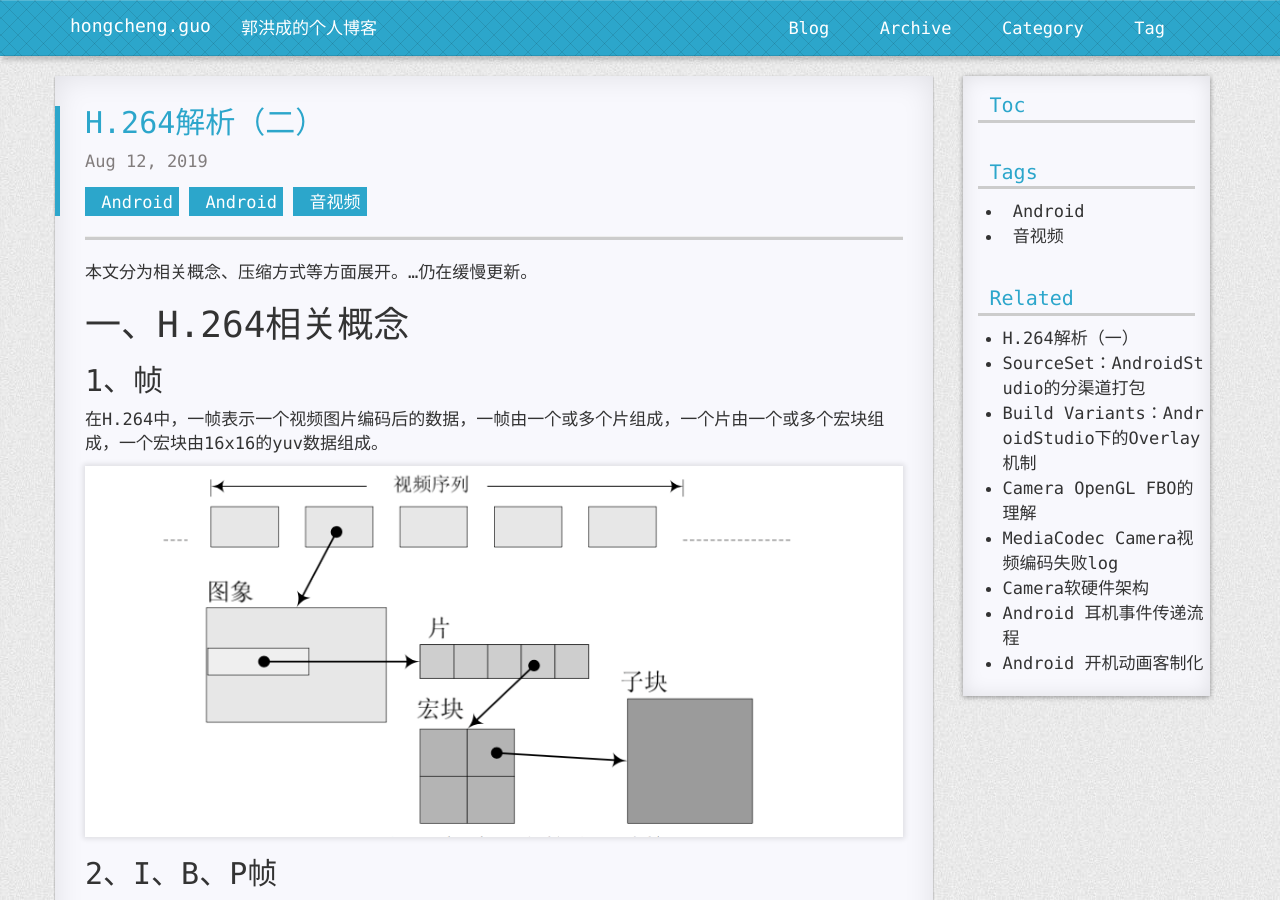
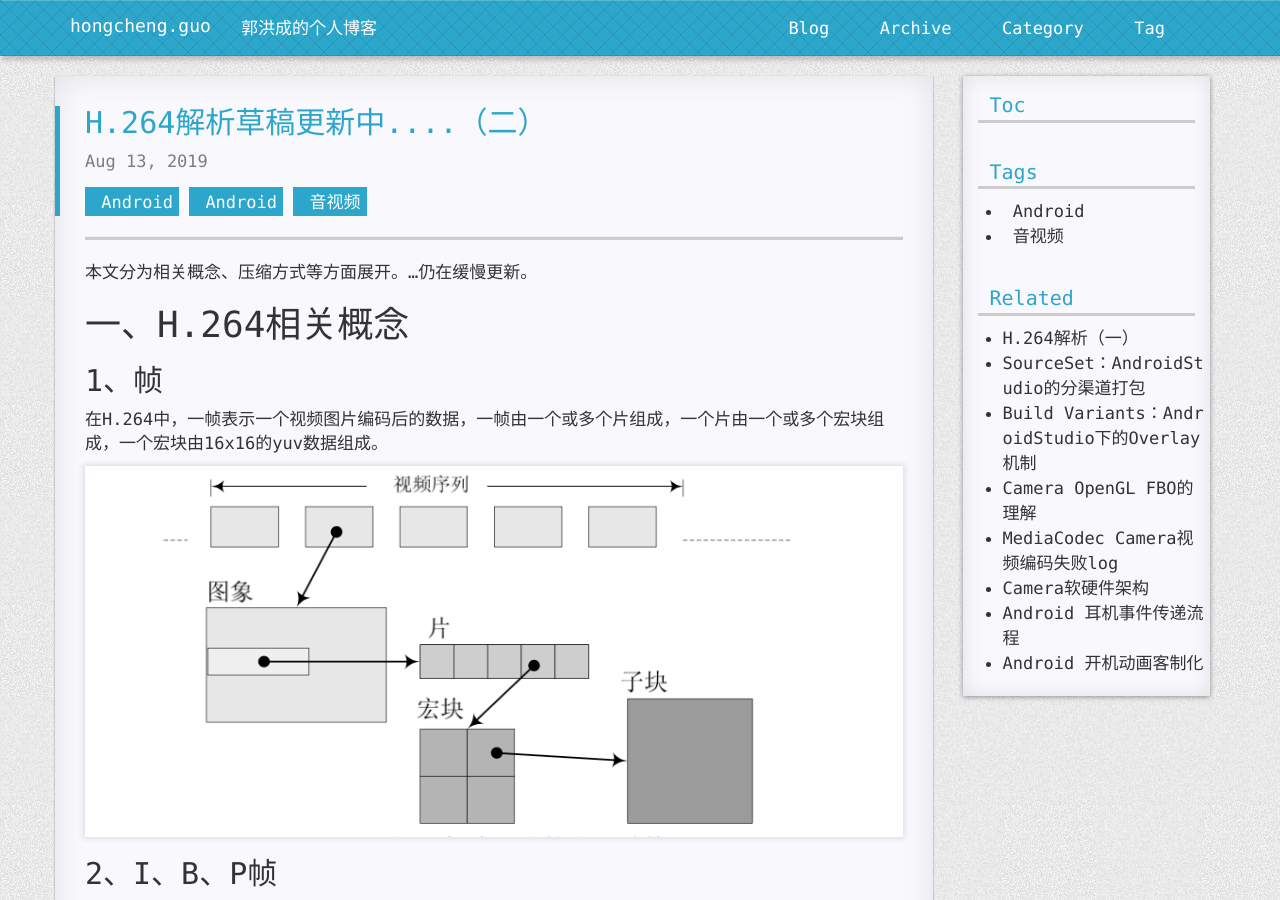
Before and after one commit to FrankdeBoers/blog, a Jekyll site: the page built from _posts/2019-08-13-H.264解析-草稿（二）.md, in a window 1280 px wide and 900 px high. Built offline with Jekyll 4.4.1, drawn with Linux system fonts in a browser that asks for light colours; nearby versions of some CDN libraries; a style sheet for code colours, icons or effects is not loaded.

Commit message:
Update and rename 2019-08-12-H.264解析-草稿（二）.md to 2019-08-13-H.264解析-草稿（二）.md

```diff
--- a/_posts/2019-08-12-H.264解析-草稿（二）.md
+++ b/_posts/2019-08-13-H.264解析-草稿（二）.md
@@ -1,5 +1,5 @@
 ---
-title: H.264解析（二）
+title: H.264解析草稿更新中....（二）
 tags: Android 音视频
 categories: Android
 ---
```
